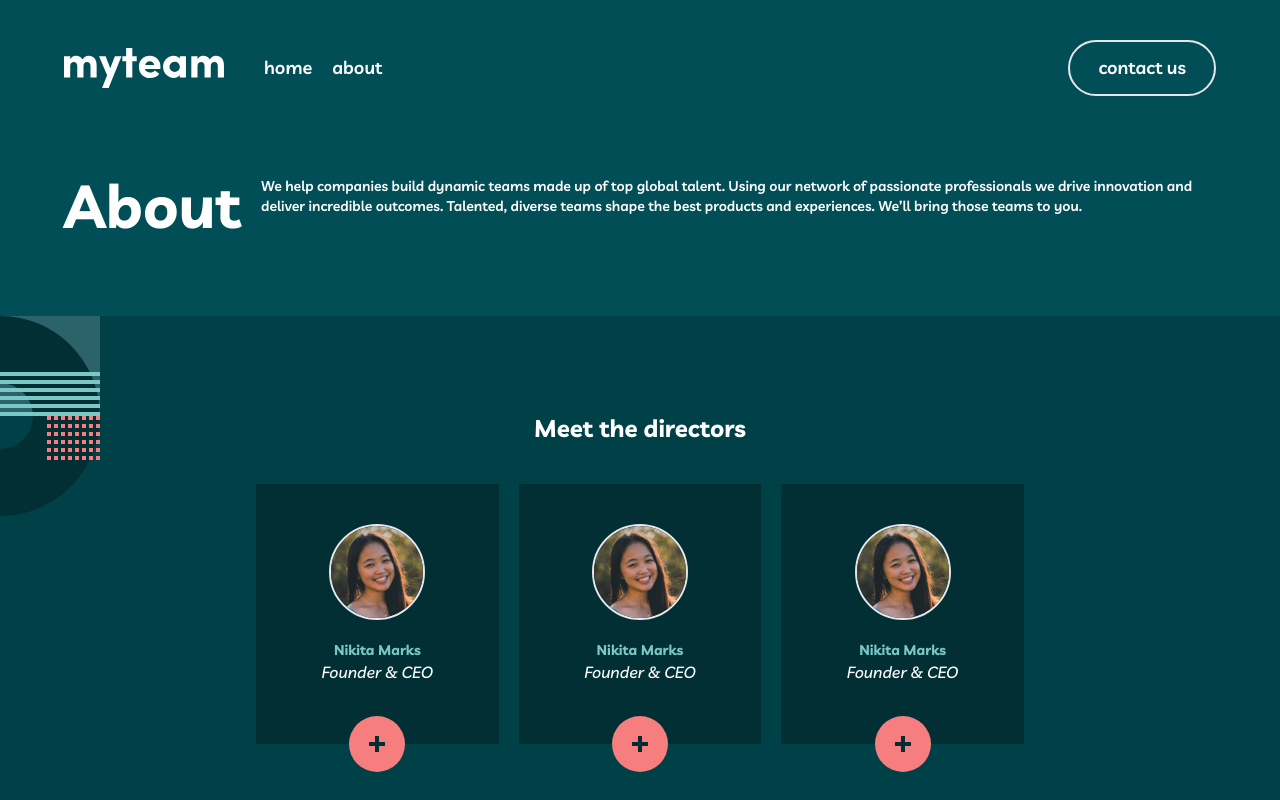
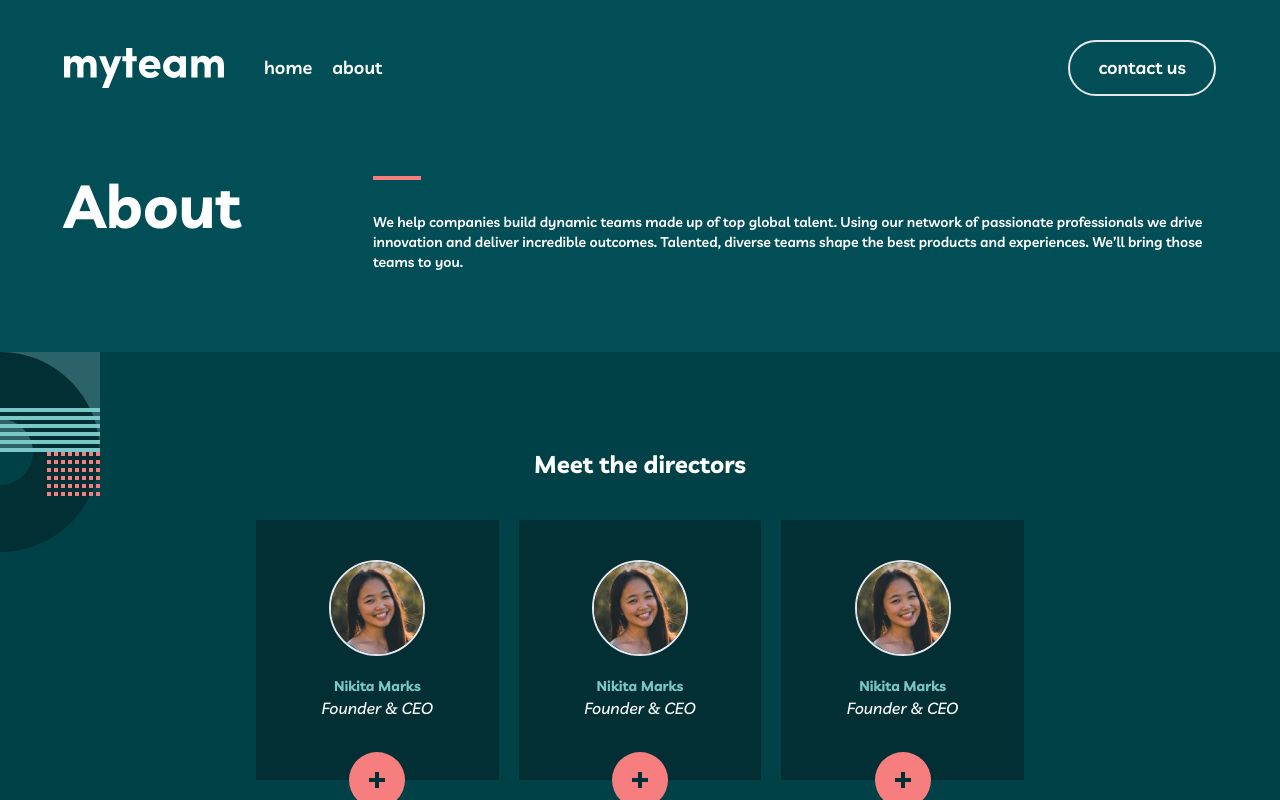
Before and after one commit to alimuddinhasan/myteam-website, a Next.js app: page /about in a window 1280 px wide. Shown: the top 800 px of the page. Built offline with nearby package versions, Linux system fonts and the light colour scheme.

Commit message:
feat(about): add responsive to about

```diff
--- a/pages/about/index.tsx
+++ b/pages/about/index.tsx
@@ -18,6 +18,11 @@ export default function About() {
               >
                 About
               </h1>
+              <div className="flex flex-col gap-8 lg:pl-28">
+                <hr
+                  className="w-12 border-2 border-light-coral hidden lg:block"
+                  data-testid="h-line"
+                />
                 <p
                   className="font-semibold text-base lg:text-sm text-center lg:text-left text-white"
                   data-testid="description"
@@ -25,9 +30,10 @@ export default function About() {
                   We help companies build dynamic teams made up of top global
                   talent. Using our network of passionate professionals we drive
                   innovation and deliver incredible outcomes. Talented, diverse
-                teams shape the best products and experiences. We’ll bring those
-                teams to you.
+                  teams shape the best products and experiences. We’ll bring
+                  those teams to you.
                 </p>
+              </div>
             </div>
           </div>
         </Container>
```
Lines whose indentation alone changed are shown as unchanged.
